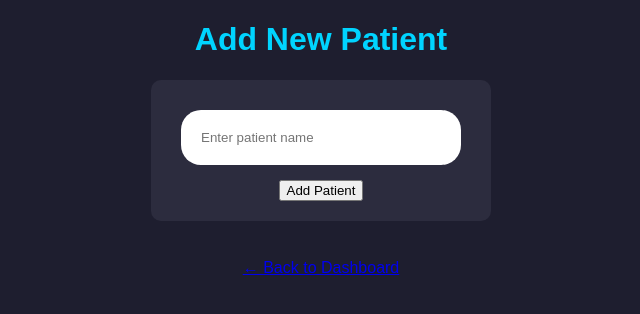
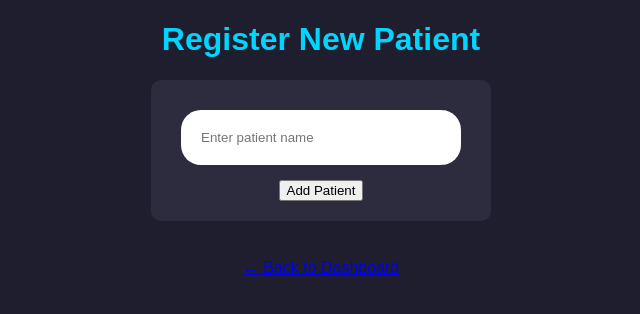
Before and after one commit to x-fvctor/smart-clinic-queue, a Flask app: page /add in a window 1280 px wide. Shown: the top 314 px of the page, without its empty margins (319-959 px from the left). Run offline with Flask 3, Linux system fonts and the light colour scheme.

Commit message:
add patient updated

```diff
--- a/templates/add_patient.html
+++ b/templates/add_patient.html
@@ -6,7 +6,7 @@
 </head>
 <body>
 
-    <h1>Add New Patient</h1>
+    <h1>Register New Patient</h1>
 
     <div class="card">
         <form method="POST">
```
